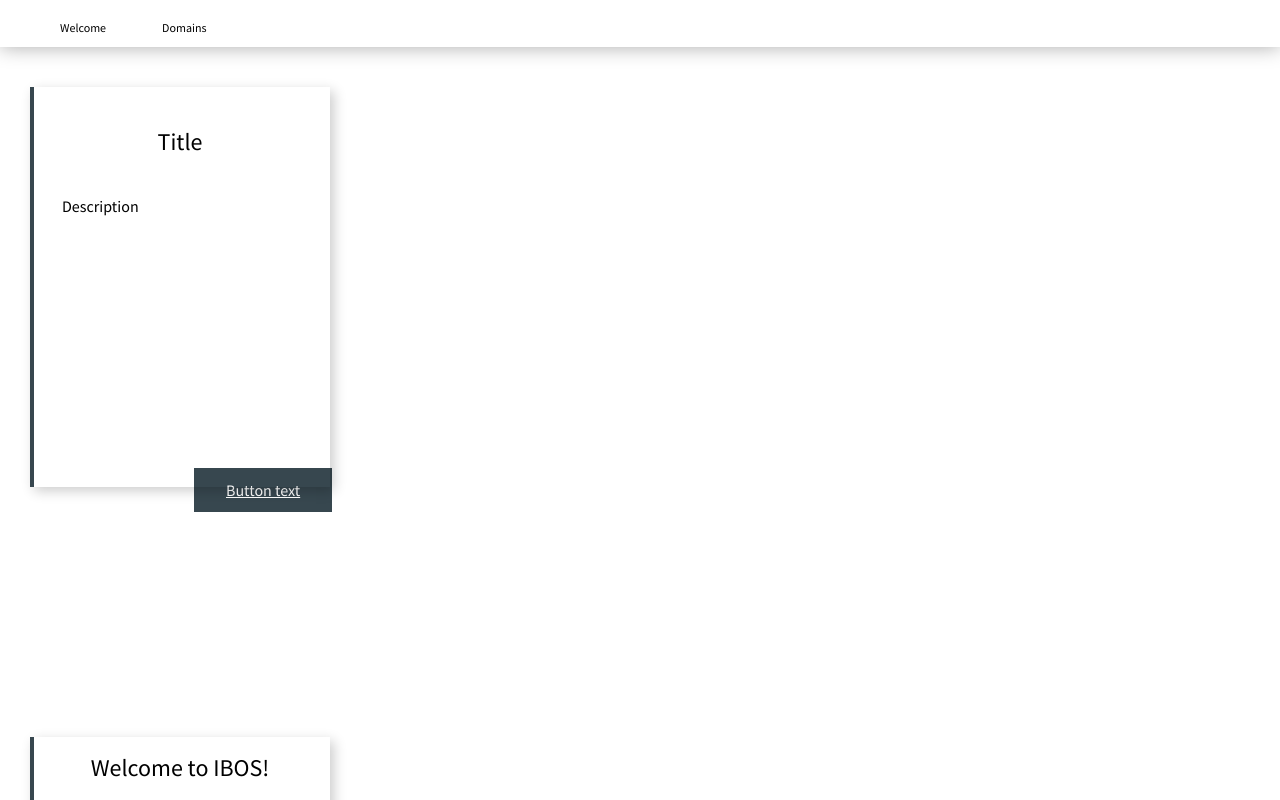
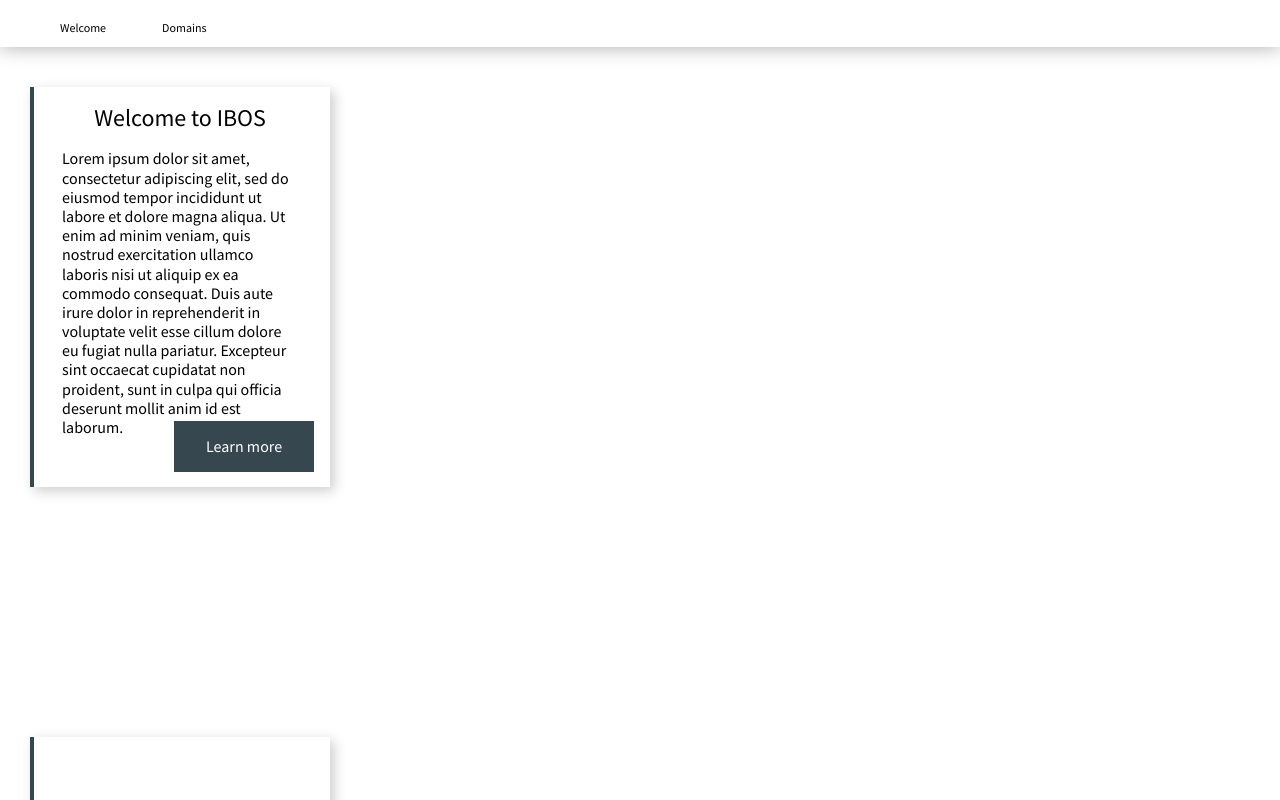
Before and after one commit to fromITzerotoIThero/IBOS, a React (Create React App) app: page / in a window 1280 px wide. Shown: the top 800 px of the page. Built offline with nearby package versions, Linux system fonts and the light colour scheme; no server answers; the database is empty; the HTML template or start-up script is replaced by a standard one.

Commit message:
Created BasicCard compo and changed WelcomeScreen

```diff
--- a/src/App.js
+++ b/src/App.js
@@ -12,17 +12,22 @@ function App() {
                 <Header />
             </div>
             <div>
-                <BasicCard />
-                <WelcomeScreen />
+                <WelcomeScreen
+                    title="Welcome to IBOS"
+                    description="Lorem ipsum dolor sit amet, consectetur adipiscing elit, sed do eiusmod tempor incididunt ut labore et dolore magna aliqua. Ut enim ad minim veniam, quis nostrud exercitation ullamco laboris nisi ut aliquip ex ea commodo consequat. Duis aute irure dolor in reprehenderit in voluptate velit esse cillum dolore eu fugiat nulla pariatur. Excepteur sint occaecat cupidatat non proident, sunt in culpa qui officia deserunt mollit anim id est laborum."
+                    buttonText="Learn more"
+                    buttonLink=""
+                />
+
+                <BasicCard
+                    title=""
+                    description=""
+                    buttonText=""
+                    buttonLink=""
+                />
             </div>
             <DomainList />
-            Lorem ipsum dolor sit amet, consectetur adipiscing elit. Suspendisse diam tortor, dictum quis bibendum eget, aliquet vel lacus. Proin ut dui sem. Donec fringilla, risus id finibus vestibulum, mi risus mollis felis, nec iaculis dolor diam at diam. Aenean ligula dui, tempor at tellus in, ullamcorper suscipit odio. Etiam consectetur pretium elit ut fermentum. Curabitur vitae ullamcorper odio, non tempus enim. Nunc sollicitudin bibendum diam ut consectetur. Sed id sodales lectus. Donec at consectetur neque, id varius nulla. Nam sit amet molestie ipsum.
 
-            Nam ac ullamcorper justo, nec tristique enim. Integer aliquet odio sed augue blandit, ut congue dui ultricies. In id rhoncus ligula. Nam risus justo, facilisis sed sagittis non, blandit vel odio. Praesent dictum risus sit amet dolor porta luctus. Etiam elit tortor, vestibulum non magna nec, ultrices pellentesque sem. Ut consectetur pharetra neque, a congue eros mollis ac. Donec a massa at elit interdum interdum at vel purus. Quisque viverra lorem vel diam congue facilisis. Nullam ornare leo et odio viverra, eu accumsan libero fringilla. Morbi blandit euismod tempor. Vivamus vestibulum tempus diam ut lobortis. Nam pulvinar tellus quis vulputate eleifend. Mauris est nibh, faucibus ut justo a, tempus congue tellus.
-
-            Suspendisse at magna est. Nullam hendrerit odio vehicula leo pretium, commodo eleifend ligula tincidunt. Donec est justo, volutpat vitae purus et, porttitor bibendum neque. Etiam leo mi, mattis ac ante ut, egestas accumsan arcu. Sed vulputate arcu eget mi pretium pellentesque. Etiam volutpat sollicitudin viverra. Phasellus sit amet leo tristique, efficitur metus quis, dictum felis. Nulla pellentesque tellus malesuada nunc tincidunt malesuada. Duis malesuada suscipit nibh, ut ullamcorper risus blandit id. Praesent eleifend est nec dolor eleifend facilisis. Sed orci magna, vehicula non faucibus id, scelerisque eget massa.
-
-            Integer feugiat molestie ultrices. Duis suscipit malesuada nunc non consequat. Nam eros purus, laoreet eget dolor a, rhoncus congue enim. Vivamus nulla ipsum, finibus sit amet ex sed, suscipit fringilla nibh. Suspendisse porta aliquet aliquam. Phasellus dignissim, magna eu auctor pulvinar, libero ipsum lacinia urna, ut tristique felis velit vitae erat. Quisque vitae rutrum mi. Maecenas nec orci ligula. Proin sed vehicula massa, sit amet volutpat tellus. Fusce in diam dui. Aliquam in enim luctus, bibendum lorem sit amet, condimentum eros. Etiam pretium massa odio, eu rutrum libero luctus tristique. Proin non tincidunt risus. Praesent eu sem elit. Phasellus consequat risus ac vulputate rutrum.
         </div>
     );
 }
--- a/src/components/BasicCard/BasicCard.jsx
+++ b/src/components/BasicCard/BasicCard.jsx
@@ -1,13 +1,13 @@
 import React from 'react';
 import styles from './BasicCard.module.css';
 
-function BasicCard() {
+function BasicCard({ title, description, buttonText, buttonLink }) {
 
     return (
         <div className={styles.card}>
-            <div className={styles.title}>Title</div>
-            <div className={styles.body}>Description</div>
-            <a href="#" className={styles.button}>Button text</a>
+            <div className={styles.title}>{title}</div>
+            <div className={styles.description}>{description}</div>
+            <a href={buttonLink} className={styles.button}>{buttonText}</a>
         </div>
     );
 
--- a/src/components/BasicCard/BasicCard.module.css
+++ b/src/components/BasicCard/BasicCard.module.css
@@ -13,18 +13,21 @@
     text-align: center;
 }
 
-.body {
+.description {
     font-size: 16px;
     padding: 0 2em;
 }
 
 .button {
+    display: inline-block;
     position: relative;
-    left: 164px;
-    top: 264px;
-    padding: 0.75em 2em;
+    left: 9em;
+    bottom: 1em;
+    padding: 1em 2em;
+    max-width: 9em;
+    border: none;
+    z-index: -1;
     background-color: #37474F;
     color: #fff;
-    border: none;
-    z-index: -1;
+    text-decoration-line: none;
 }
--- a/src/components/WelcomeScreen/WelcomeScreen.jsx
+++ b/src/components/WelcomeScreen/WelcomeScreen.jsx
@@ -1,16 +1,16 @@
 import React from 'react';
 import styles from './WelcomeScreen.module.css';
 
-function WelcomeScreen() {
+function WelcomeScreen({ title, description, buttonText, buttonLink }) {
 
     return (
-        <section className={styles.welcome_screen}>
-            <header className={styles.header}>Welcome to IBOS!</header>
-            <main className={styles.main_content}>
-                Lorem ipsum dolor sit amet, consectetur adipiscing elit, sed do eiusmod tempor incididunt ut labore et dolore magna aliqua. Ut enim ad minim veniam, quis nostrud exercitation ullamco laboris nisi ut aliquip ex ea commodo consequat. Duis aute irure dolor in reprehenderit in voluptate velit esse cillum dolore eu fugiat nulla pariatur. Excepteur sint occaecat cupidatat non proident, sunt in culpa qui officia deserunt mollit anim id est laborum.
-            </main>
-            <button className={styles.button}>Learn more</button>
-        </section>
+        <div className={styles.welcome_screen}>
+            <div className={styles.title}>{title}</div>
+            <div className={styles.description}>
+                {description}
+            </div>
+            <a href={buttonLink} className={styles.button}>{buttonText}</a>
+        </div>
     );
 
 }
--- a/src/components/WelcomeScreen/WelcomeScreen.module.css
+++ b/src/components/WelcomeScreen/WelcomeScreen.module.css
@@ -9,24 +9,26 @@
     line-height: 1.2;
 }
 
-.header {
+.title {
     font-size: 24px;
     padding: 0.7em 2em;
     text-align: center;
 }
 
-.main_content {
+.description {
     font-size: 16px;
     padding: 0 2em;
 }
 
 .button {
-    display: block;
+    display: inline-block;
     position: relative;
-    right: -160px;
-    padding: 0.75em 2em;
+    left: 9em;
+    bottom: 1em;
+    padding: 1em 2em;
+    border: none;
+    z-index: -1;
     background-color: #37474F;
     color: #fff;
-    border: none;
-    z-index: -1;
+    text-decoration-line: none;
 }
```
